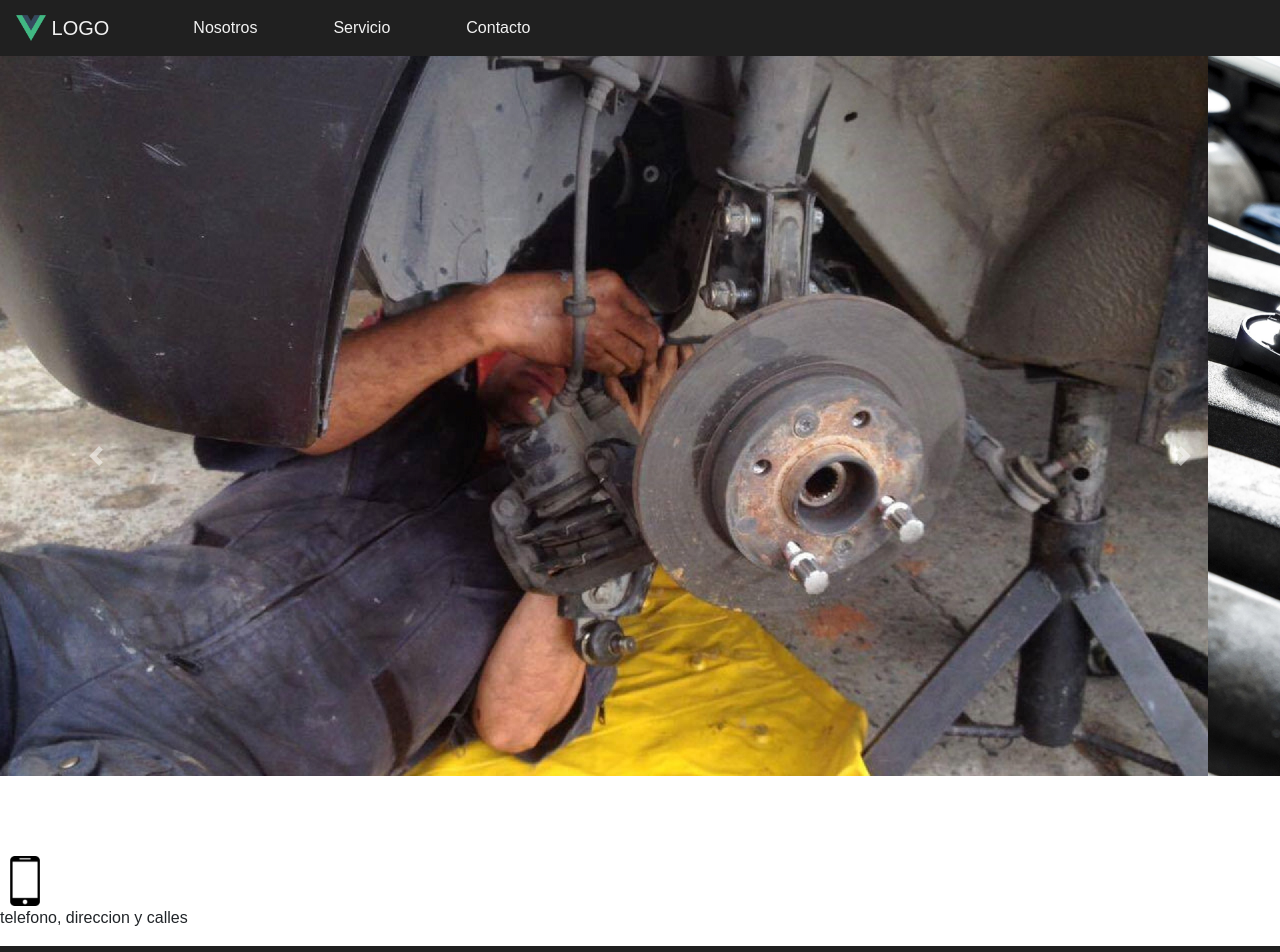
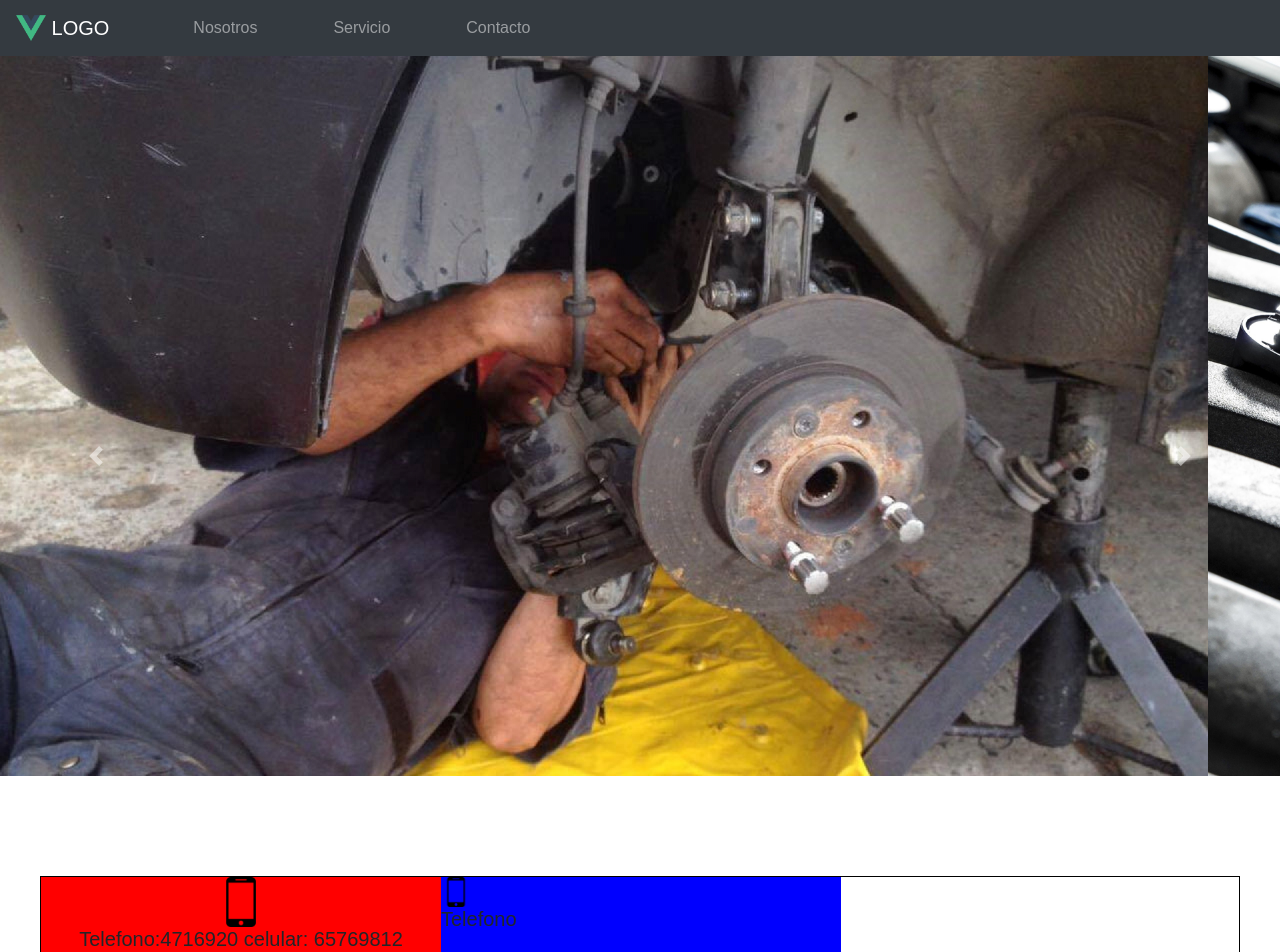
Before and after one commit to Aomine1444/proyectofinal, a Vue app in the folder taller/: page / in a window 1280 px wide. Shown: the top 952 px of the page. Built offline with nearby package versions, Linux system fonts and the light colour scheme.

Commit message:
miercoles 29 de enero 2020

```diff
--- a/taller/src/components/Cuerpo.vue
+++ b/taller/src/components/Cuerpo.vue
@@ -1,12 +1,24 @@
 <template>
-<div class="Body">
-  <div class="imagen">
-      <img src="@/assets/cellphone_79786.png">
+<div class="body2">
+    <div class="izquierda">
+        <img src="@/assets/cellphone_79786.png">
+        <h5>
+            <p>
+                Telefono:4716920
+                celular: 65769812
+            </p>
+        </h5>
   </div>
-  <div class="texto">
-      <p>telefono, direccion y calles</p>
-      <!--buscar en fontawesome para iconos -->
-      <!--buscar el taller mecanico san antonio-->
+  <div class="Centro">
+<img src="@/assets/cellphone_79786.png">
+        <h5>
+            <p>
+                Telefono
+            </p>
+        </h5>
+  </div>
+  <div class="derecha">
+
   </div>
 </div>
 </template>
@@ -18,14 +30,32 @@ export default {
 </script>
 
 <style>
-.imagen{
-    display: inline-block;
-    width: 40%;
-    vertical-align: middle;
+.body2{
+margin: auto;
+margin-top: 20px;
+margin-bottom: 30px;
+width: 1200px;
+height: 500px;
+border: 1px solid black;
 }
-.imagen img{
+.izquierda{
+    width: 400px;
+    height: 500px;
+    background-color: red;
+    float: left;
+    text-align: center;
+}
+.Centro{
+    width: 400px;
+    height: 500px;
+    background-color: blue;
+    float: left;
+}
+.izquierda img{
     width: 50px;
-    height: 50px;
+    margin-top: 225px 0;
 }
-
+.Centro img{
+    width: 30px;
+}
 </style>
--- a/taller/src/components/HelloWorld.vue
+++ b/taller/src/components/HelloWorld.vue
@@ -1,12 +1,12 @@
 <template>
   <div class="body">
-    <nav class="navbar navbar-expand-lg">
+    <nav class="navbar navbar-expand-lg navbar-dark bg-dark">
       <a class="navbar-brand" href="/">
         <img src="@/assets/logo.png" width="30" height="30" class="d-inline-block align-top" />
         LOGO
       </a>
       <button
-        class="navbar-toggler"
+        class="navbar-toggler bg-dark"
         type="button"
         data-toggle="collapse"
         data-target="#navbarSupportedContent"
@@ -33,9 +33,7 @@ export default {
 </script>
 
 <style>
-.navbar {
-  background: #202020;
-}
+
 .navbar-brand {
   color: #f2f2f2;
 }
```
